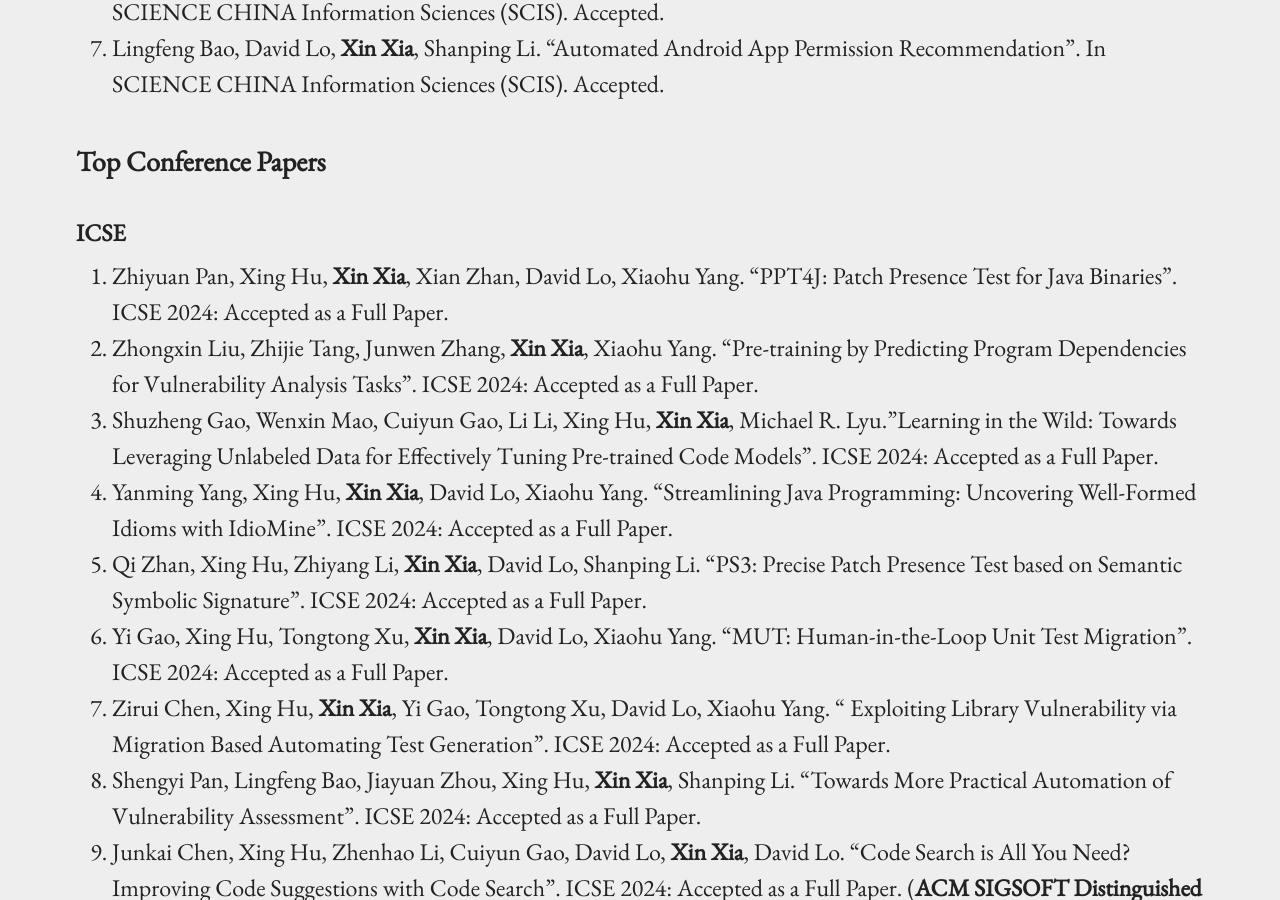
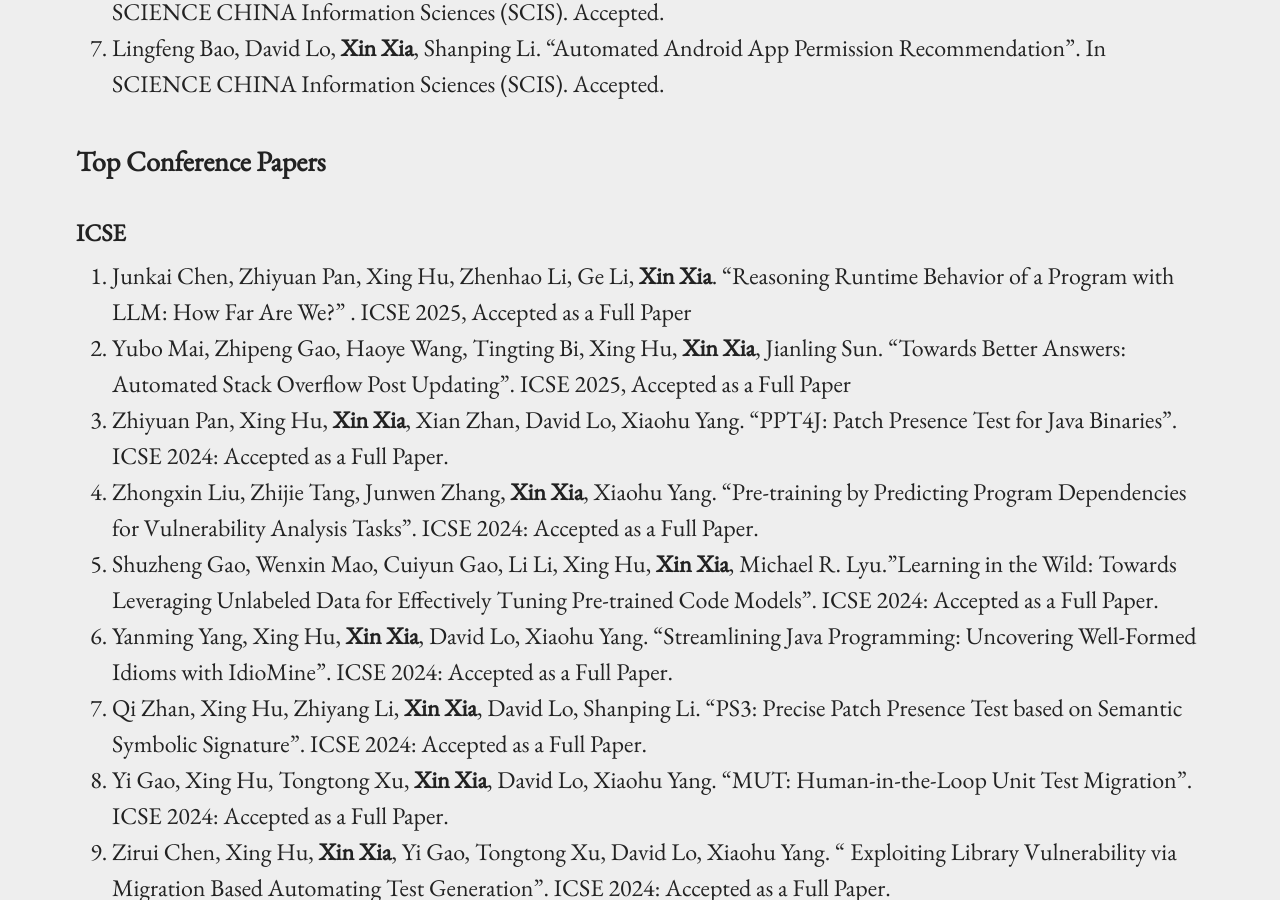
Before and after one commit to xin-xia/xin-xia.github.io, a Jekyll site: the page built from index.md, in a window 1280 px wide and 900 px high, scrolled down 8525 px. Built offline with Jekyll 4.4.1, drawn with Linux system fonts in a browser that asks for light colours; some of the changed text lies outside the part shown.

Commit message:
Update index.md

```diff
--- a/index.md
+++ b/index.md
@@ -130,7 +130,8 @@ Case Study of Code Clone Detection and Defect Prediction". IEEE Transactions on
 ### Top Conference Papers
 
 #### ICSE
-
+1. Junkai Chen, Zhiyuan Pan, Xing Hu, Zhenhao Li, Ge Li,  <strong>Xin Xia</strong>. "Reasoning Runtime Behavior of a Program with LLM: How Far Are We?" . ICSE 2025, Accepted as a Full Paper <br />
+1. Yubo Mai, Zhipeng Gao, Haoye Wang, Tingting Bi, Xing Hu,  <strong>Xin Xia</strong>, Jianling Sun. "Towards Better Answers: Automated Stack Overflow Post Updating". ICSE 2025, Accepted as a Full Paper <br />
 1. Zhiyuan Pan, Xing Hu, <strong>Xin Xia</strong>, Xian Zhan, David Lo, Xiaohu Yang. "PPT4J: Patch Presence Test for Java Binaries". ICSE 2024: Accepted as a  Full Paper.      <br />
 1. Zhongxin Liu, Zhijie Tang, Junwen Zhang,  <strong>Xin Xia</strong>, Xiaohu Yang. "Pre-training by Predicting Program Dependencies for Vulnerability Analysis Tasks". ICSE 2024: Accepted as a  Full Paper.      <br />
 1. Shuzheng Gao, Wenxin Mao, Cuiyun Gao, Li Li, Xing Hu, <strong>Xin Xia</strong>, Michael R. Lyu."Learning in the Wild: Towards Leveraging Unlabeled Data for Effectively Tuning Pre-trained Code Models". ICSE 2024: Accepted as a  Full Paper.      <br />
@@ -204,6 +205,8 @@ Case Study of Code Clone Detection and Defect Prediction". IEEE Transactions on
 
 
 #### ISSTA
+1. Zhipeng Xue, Zhipeng Gao, Shaohua Wang, Xing Hu,  <strong>Xin Xia</strong>, Shanping Li. "SelfPiCo: Self-Guided Partial Code Execution with LLMs". ISSTA 2024, Accepted as a Full Paper <br />
+1. Xiao Yu, Lei Liu, Xing Hu, Jacky Keung,  <strong>Xin Xia</strong>, David Lo. "Practitioners’ Expectations on Automated Test Generations". ISSTA 2024, Accepted as a Full Paper <br />
 1. Shengyi Pan, You Wang, Zhongxin Liu, Xing Hu, <strong>Xin Xia</strong>, Shanping Li. "Automating Zero-Shot Patch Porting for Hard Forks". ISSTA 2024: Accepted as a Full Paper.   <br />
 1. Zhongxin Liu, Kui Liu,  <strong>Xin Xia</strong>, Xiaohu Yang.  "Towards More Realistic Evaluation for Neural Test Oracle Generation". The ACM SIGSOFT International Symposium on Software Testing and Analysis (ISSTA 2023).     Accepted as a  Full Paper.      <br />
 1. Pavneet Singh Kochhar, <strong>Xin Xia</strong>, David Lo and Shanping Li. "Practitioners' Expectations on Automated Fault Localization".  ACM International Symposium on Software Testing and Analysis (ISSTA 2016). Accepted as a Full Paper. <br />
```
